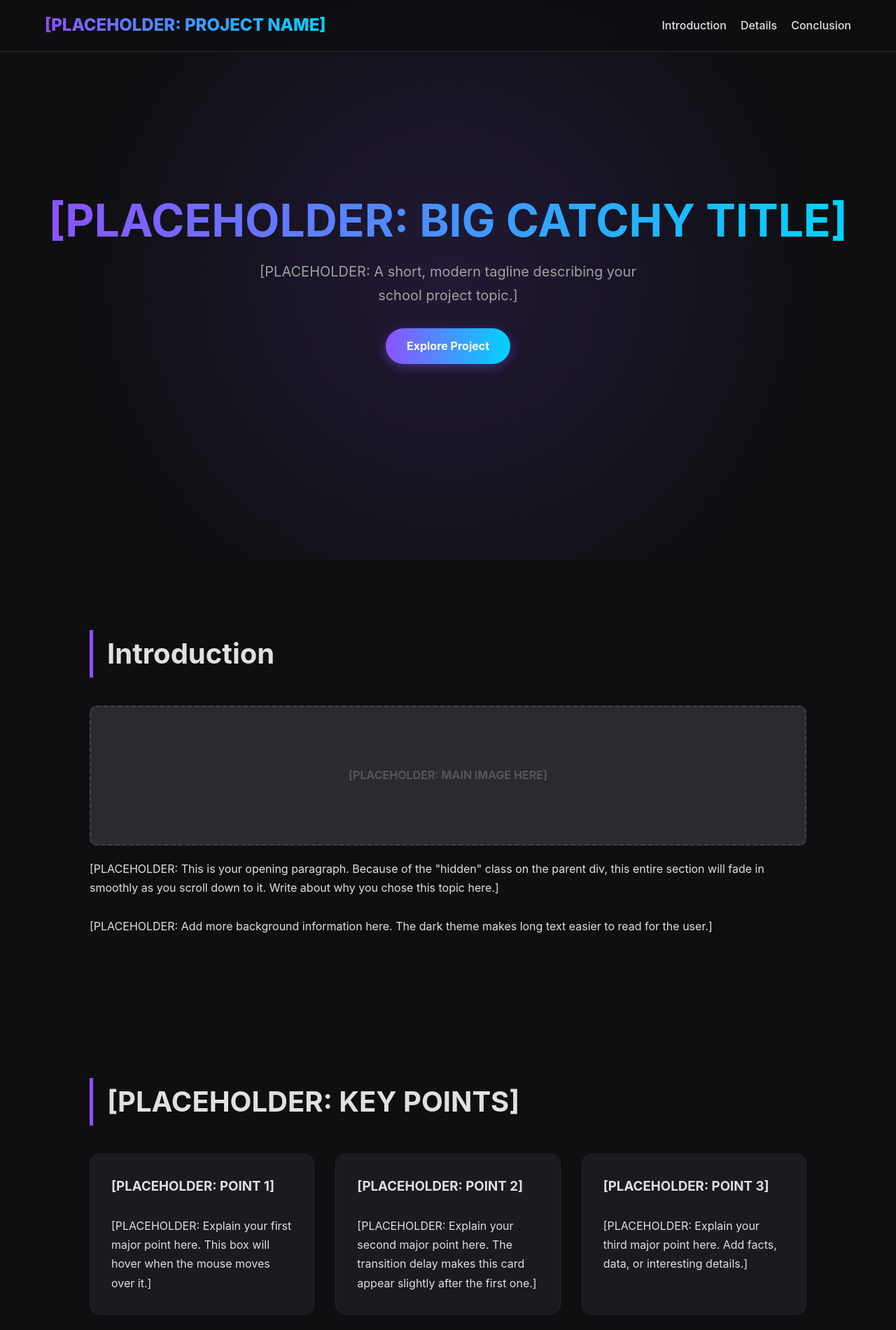
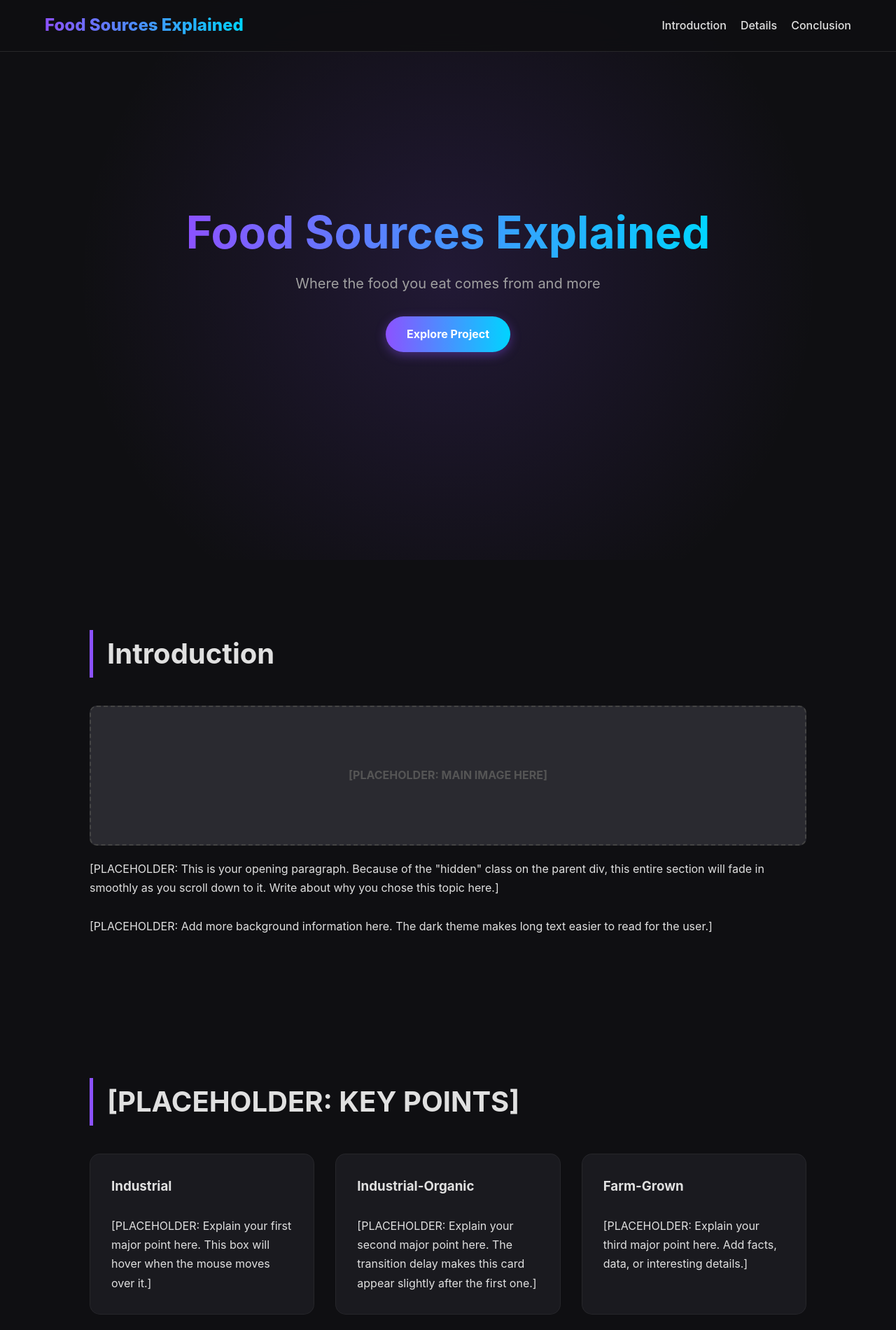
Before and after one commit to AVXEnhanced/Q2ELAProject, a plain HTML site: page index.html in a window 1280 px wide. Shown: the top 1900 px of the page at 70% size. Drawn offline with Linux system fonts and the light colour scheme.

Commit message:
Replace placeholders with project-specific titles

```diff
--- a/index.html
+++ b/index.html
@@ -3,7 +3,7 @@
 <head>
     <meta charset="UTF-8">
     <meta name="viewport" content="width=device-width, initial-scale=1.0">
-    <title>[PLACEHOLDER: BROWSER TAB TITLE]</title>
+    <title>Food Sources Explained</title>
 
     <style>
         /* --- CSS VARIABLES (Easy Theme Changing) --- */
@@ -203,7 +203,7 @@
 
     <!-- NAVIGATION -->
     <nav>
-        <div class="logo">[PLACEHOLDER: PROJECT NAME]</div>
+        <div class="logo">Food Sources Explained</div>
         <ul>
             <li><a href="#intro">Introduction</a></li>
             <li><a href="#details">Details</a></li>
@@ -214,8 +214,8 @@
     <!-- HERO SECTION -->
     <header class="hero">
         <!-- 'hidden' class triggers the animation script below -->
-        <h1 class="gradient-text hidden">[PLACEHOLDER: BIG CATCHY TITLE]</h1>
-        <p class="subtitle hidden">[PLACEHOLDER: A short, modern tagline describing your school project topic.]</p>
+        <h1 class="gradient-text hidden">Food Sources Explained</h1>
+        <p class="subtitle hidden">Where the food you eat comes from and more</p>
         <a href="#intro" class="btn hidden">Explore Project</a>
     </header>
 
@@ -241,21 +241,21 @@
         <div class="card-container">
             <!-- CARD 1 -->
             <div class="card hidden">
-                <h3>[PLACEHOLDER: POINT 1]</h3>
+                <h3>Industrial</h3>
                 <br>
                 <p>[PLACEHOLDER: Explain your first major point here. This box will hover when the mouse moves over it.]</p>
             </div>
 
             <!-- CARD 2 -->
             <div class="card hidden" style="transition-delay: 100ms;">
-                <h3>[PLACEHOLDER: POINT 2]</h3>
+                <h3>Industrial-Organic</h3>
                 <br>
                 <p>[PLACEHOLDER: Explain your second major point here. The transition delay makes this card appear slightly after the first one.]</p>
             </div>
 
             <!-- CARD 3 -->
             <div class="card hidden" style="transition-delay: 200ms;">
-                <h3>[PLACEHOLDER: POINT 3]</h3>
+                <h3>Farm-Grown</h3>
                 <br>
                 <p>[PLACEHOLDER: Explain your third major point here. Add facts, data, or interesting details.]</p>
             </div>
```
